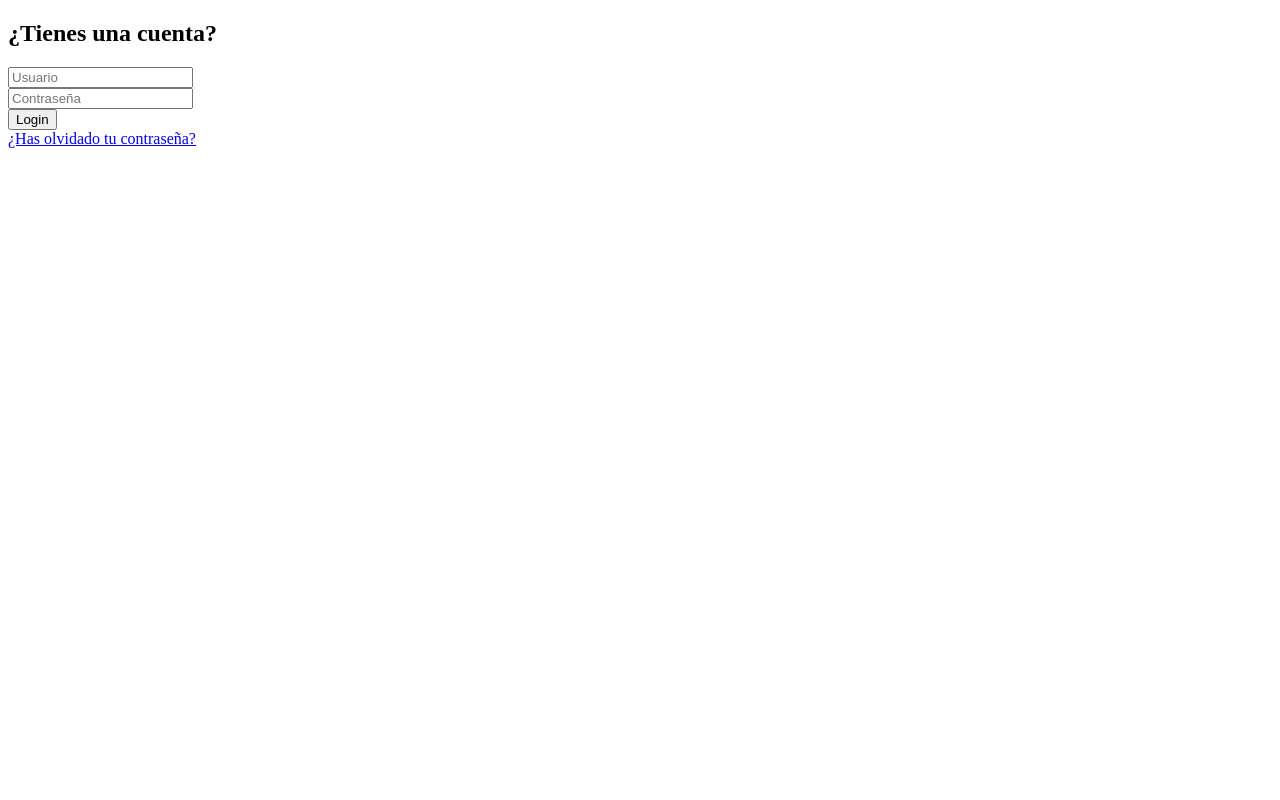
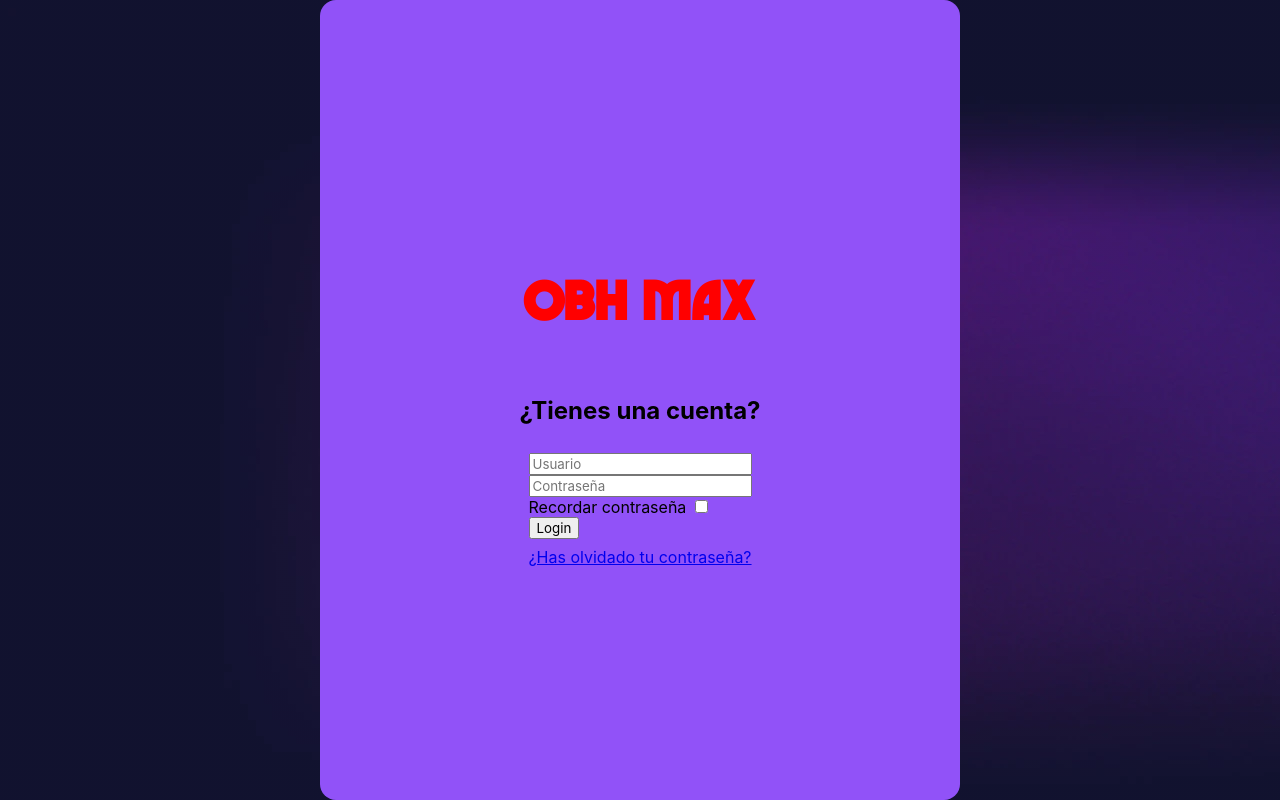
Before and after one commit to rodorb/practica1-HTML-CSS, a plain HTML site: page src/index.html in a window 1280 px wide. Drawn offline with Linux system fonts and the light colour scheme.

Commit message:
feat: primera versión de login

```diff
--- a/src/index.html
+++ b/src/index.html
@@ -7,11 +7,17 @@
     <meta http-equiv="X-UA-Compatible" content="IE=edge">
     <meta name="viewport" content="width=device-width, initial-scale=1.0">
     <title>RRB</title>
+    <link rel="stylesheet" href="styles/login.css">
+    <link rel="stylesheet" href="styles/global.css">
+    <link rel="stylesheet" href="styles/reset.css">
 </head>
 
 <body>
     <main>
-        <section>
+        <section class="login-box">
+            <div class="logo">
+                <h1>OBH MAX</h1>
+            </div>
             <h1>¿Tienes una cuenta?</h1>
             <form action="/home.html" method="get" target="_self">
                 <div>
@@ -19,6 +25,11 @@
                 </div>
                 <div>
                     <input type="text" id="password" name="password" placeholder="Contraseña">
+                </div>
+
+                <div>
+                    <label for="remember-me">Recordar contraseña</label>
+                    <input type="checkbox" name="remember-me" id="">
                 </div>
                 <input type="submit" value="Login">
 
--- a/src/styles/global.css
+++ b/src/styles/global.css
@@ -35,7 +35,7 @@
 .logo h1 {
     font-family: HBO, Arial, Helvetica, sans-serif;
     color: red;
-    font-size: 2rem;
+    font-size: 3rem;
 }
 
 body {
--- /dev/null
+++ b/src/styles/login.css
@@ -0,0 +1,26 @@
+main{
+    display: flex;
+    justify-content: center;
+    align-items: center;
+    flex-direction: row;
+    height: 100vh;
+    width: 100vw;
+    position: relative;
+}
+
+.login-box{
+    display: flex;
+    justify-content: center;
+    align-items: center;
+    flex-direction: column;
+    top: 50%;
+    bottom: 50%;
+    background-color: lightblue;
+    border-radius: 1rem;
+    height: 50rem;
+    width: 40rem;
+    background: #9152f8;
+    background: linear-gradient(top, #7579ff, #b224ef);
+    font-size: 1rem;
+    gap: 0.5rem;
+}
```
Also changed, not shown: src/home.html (+1 -1 lines).
